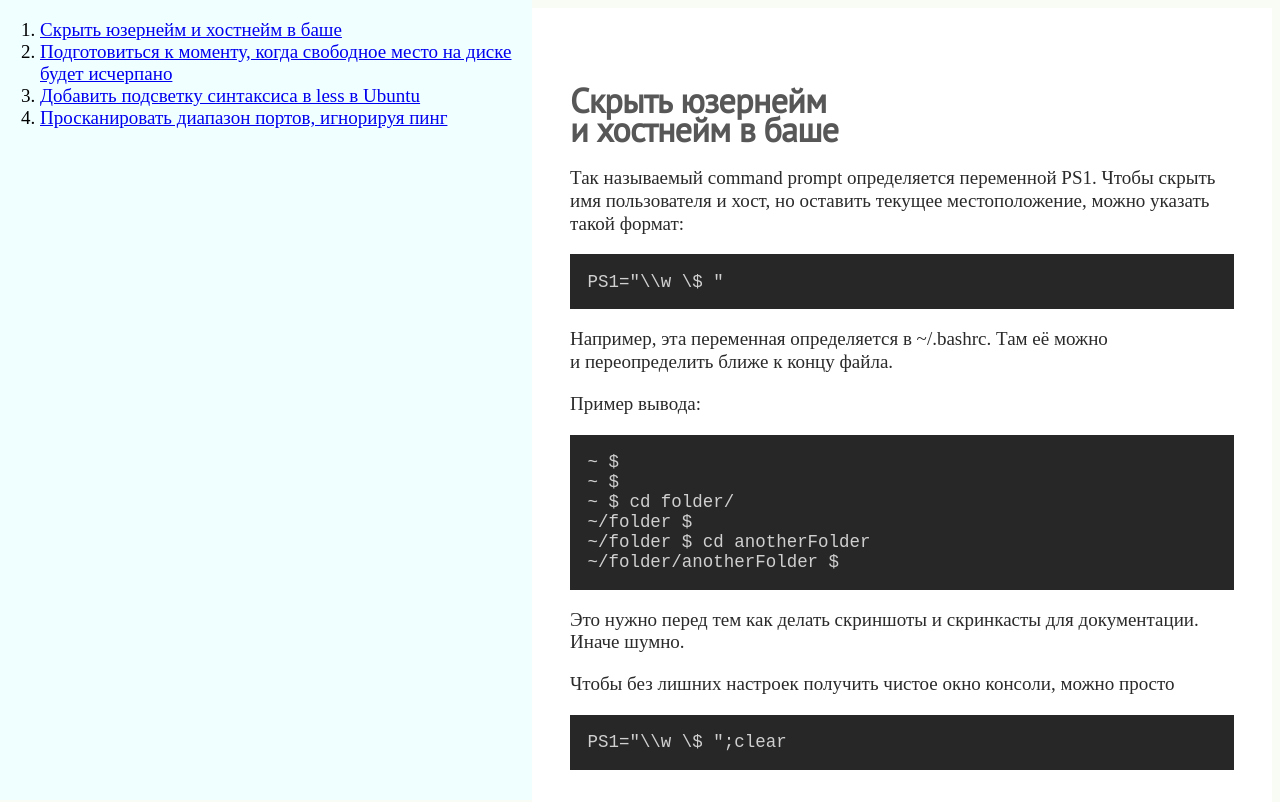
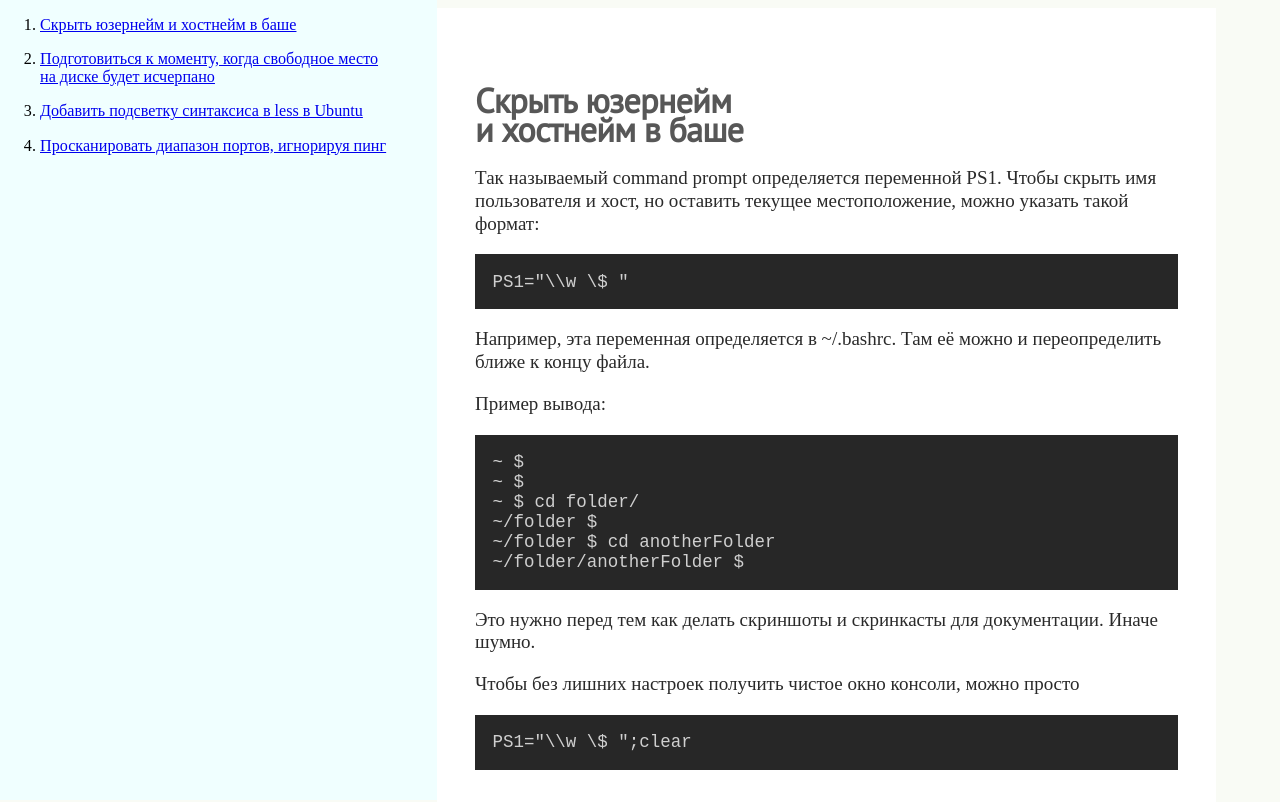
Before and after one commit to georgy7/georgy7.github.io, a plain HTML site: page index.html in a window 1280 px wide. Shown: the top 802 px of the page. Drawn offline with Linux system fonts and the light colour scheme.

Commit message:
Update simple.css

```diff
--- a/simple.css
+++ b/simple.css
@@ -11,22 +11,28 @@ body {
   background: white;
   max-width: 37rem;
   padding: 2em;
-  margin-left: 28rem;
+  margin-left: 23rem;
 }
 
 #TOC {
   position: fixed;
   left: 0;
-  width: 28rem;
+  width: 23rem;
   top: 0;
   height: 100vh;
   background: azure;
   overflow-y: auto;
   overflow-x: hidden;
+  font-size: 85%;
 }
 
 #TOC ul {
   list-style-type: decimal;
+}
+
+#TOC li {
+  margin-bottom: 1em;
+  padding-right: .5em;
 }
 
 h1, h2, h3, h4 {
```
